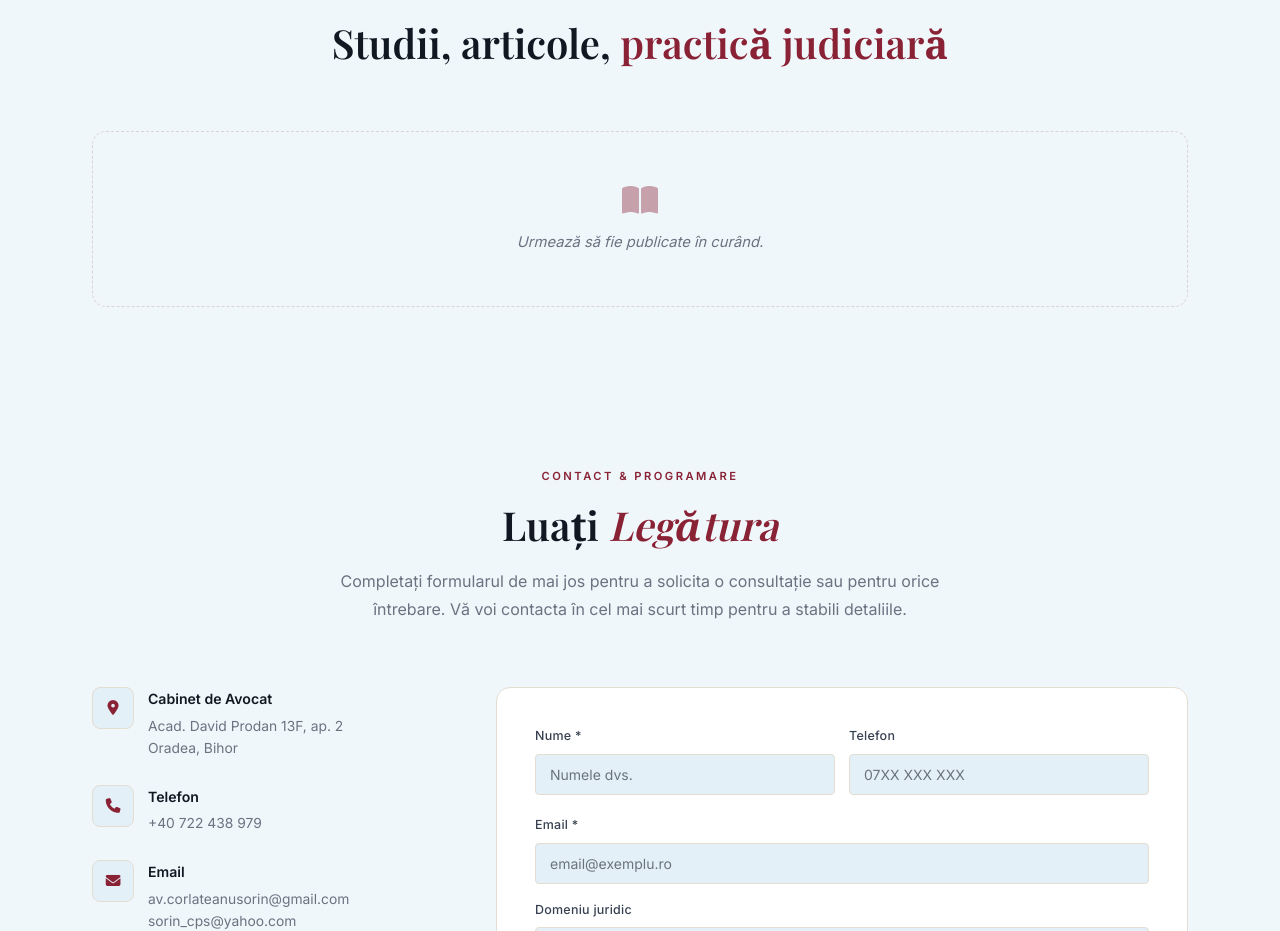
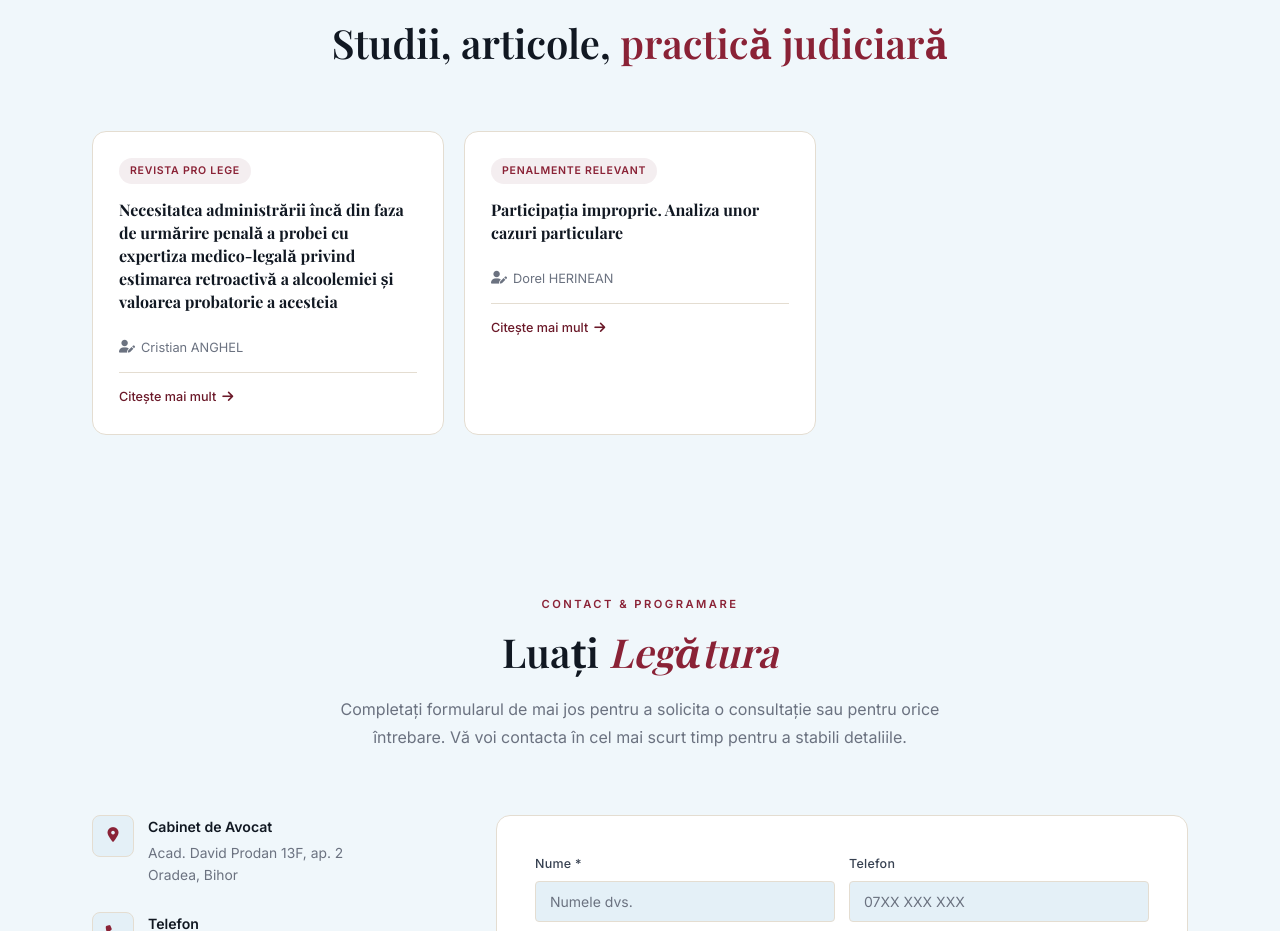
Before and after one commit to tcorlateanu/legal-practice-website, a plain HTML site: page index.html in a window 1280 px wide. Shown: the part 2960-3891 px from the top of the page. Drawn offline with nearby package versions, Linux system fonts and the light colour scheme; a web font is replaced by a local one.

Commit message:
feat: add articole section with 2 articles and load-more logic

```diff
--- a/css/style.css
+++ b/css/style.css
@@ -598,6 +598,8 @@ input, textarea, select { font-family: inherit; }
 .speta-badge.penal           { background: #fff0f0; color: #b83232; }
 .speta-badge.procesual       { background: #eff4ff; color: #3b6fcb; }
 .speta-badge.contraventional { background: #fff8ee; color: #9a5010; }
+.speta-badge.publicatie      { background: var(--gold-alpha); color: var(--gold-mid); }
+.speta-author { font-size: 0.8rem; color: var(--text-3); margin: 10px 0 0; display: flex; align-items: center; gap: 6px; }
 
 .speta-date { font-size: 0.74rem; color: var(--text-3); flex-shrink: 0; }
 .speta-title { font-family: var(--serif); font-size: 1rem; color: var(--text-1); line-height: 1.44; }
--- a/index.html
+++ b/index.html
@@ -204,9 +204,40 @@ Mi-am consolidat o carieră de 25 de ani în domeniul dreptului penal, acumulân
       </div>
 
 
-      <div class="spete-coming-soon">
-        <i class="fas fa-book-open"></i>
-        <p>Urmează să fie publicate în curând.</p>
+      <div class="spete-grid" id="speteGrid">
+
+        <article class="speta-card">
+          <div class="speta-header">
+            <span class="speta-badge publicatie">Revista Pro Lege</span>
+          </div>
+          <h3 class="speta-title">Necesitatea administrării încă din faza de urmărire penală a probei cu expertiza medico-legală privind estimarea retroactivă a alcoolemiei şi valoarea probatorie a acesteia</h3>
+          <p class="speta-author"><i class="fas fa-user-pen"></i> Cristian ANGHEL</p>
+          <div class="speta-footer">
+            <a href="https://revistaprolege.ro/necesitatea-administrarii-inca-din-faza-de-urmarire-penala-probei-cu-expertiza-medico-legala-privind-estimarea-retroactiva-alcoolemiei-si-valoarea-probatorie-acesteia/" target="_blank" rel="noopener" class="speta-btn">
+              Citește mai mult <i class="fas fa-arrow-right"></i>
+            </a>
+          </div>
+        </article>
+
+        <article class="speta-card">
+          <div class="speta-header">
+            <span class="speta-badge publicatie">Penalmente Relevant</span>
+          </div>
+          <h3 class="speta-title">Participația improprie. Analiza unor cazuri particulare</h3>
+          <p class="speta-author"><i class="fas fa-user-pen"></i> Dorel HERINEAN</p>
+          <div class="speta-footer">
+            <a href="https://www.revista.penalmente.ro/wp-content/uploads/2019/02/Herinean.pdf" target="_blank" rel="noopener" class="speta-btn">
+              Citește mai mult <i class="fas fa-arrow-right"></i>
+            </a>
+          </div>
+        </article>
+
+      </div>
+
+      <div class="spete-cta" id="speteCta" style="display:none">
+        <button class="btn btn-ghost" id="incarcaMaiMulte">
+          <i class="fas fa-layer-group"></i> Încarcă Mai Multe
+        </button>
       </div>
 
     </div>
--- a/js/main.js
+++ b/js/main.js
@@ -62,6 +62,27 @@ const io = new IntersectionObserver((entries) => {
 animTargets.forEach(el => io.observe(el));
 
 // ============================================================
+// ARTICOLE — afișează primele 3, restul la "Încarcă mai multe"
+// ============================================================
+(function () {
+  const grid = document.getElementById('speteGrid');
+  const cta  = document.getElementById('speteCta');
+  const btn  = document.getElementById('incarcaMaiMulte');
+  if (!grid || !cta || !btn) return;
+
+  const cards = Array.from(grid.querySelectorAll('.speta-card'));
+  if (cards.length > 3) {
+    cards.slice(3).forEach(c => c.style.display = 'none');
+    cta.style.display = 'block';
+  }
+
+  btn.addEventListener('click', function () {
+    cards.forEach(c => c.style.display = '');
+    cta.style.display = 'none';
+  });
+})();
+
+// ============================================================
 // GDPR CHECKBOX — Formspree Ajax nu validează required pe checkbox
 // ============================================================
 document.getElementById('contactForm').addEventListener('submit', function (e) {
```
